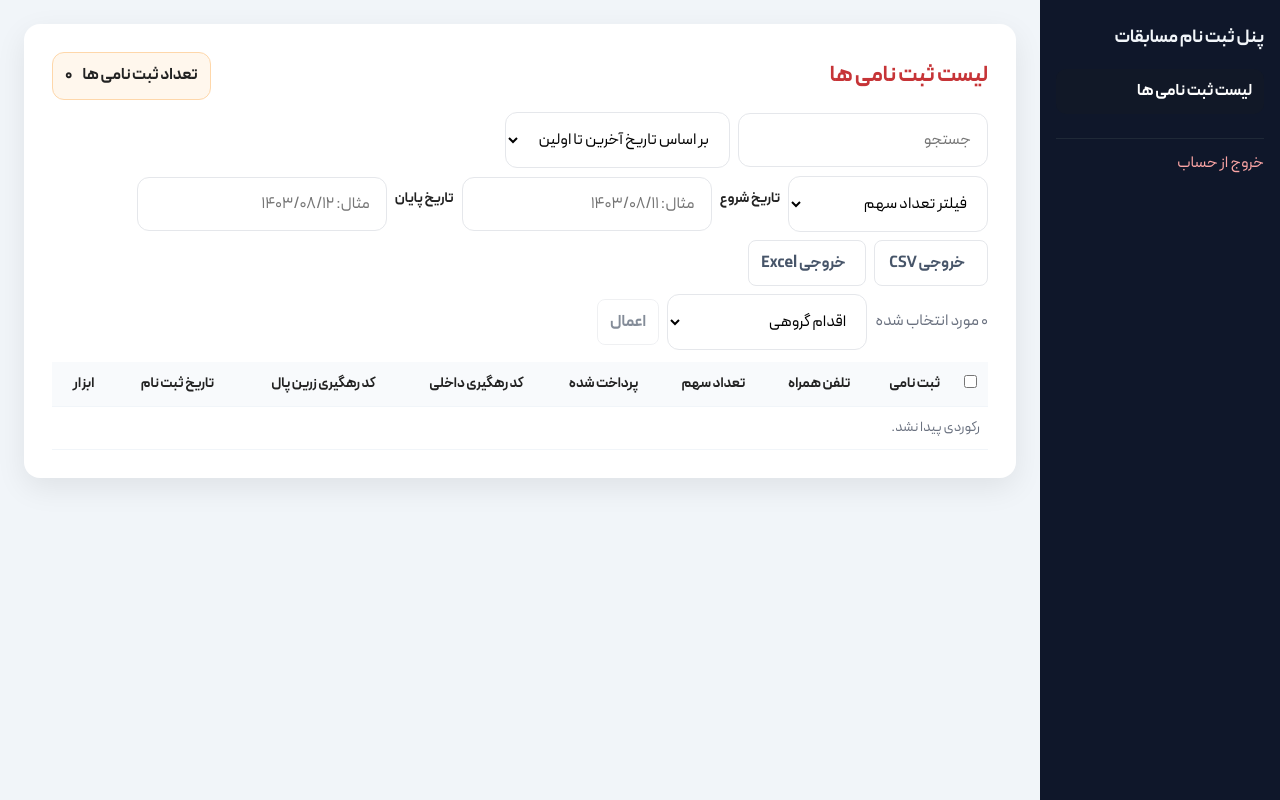
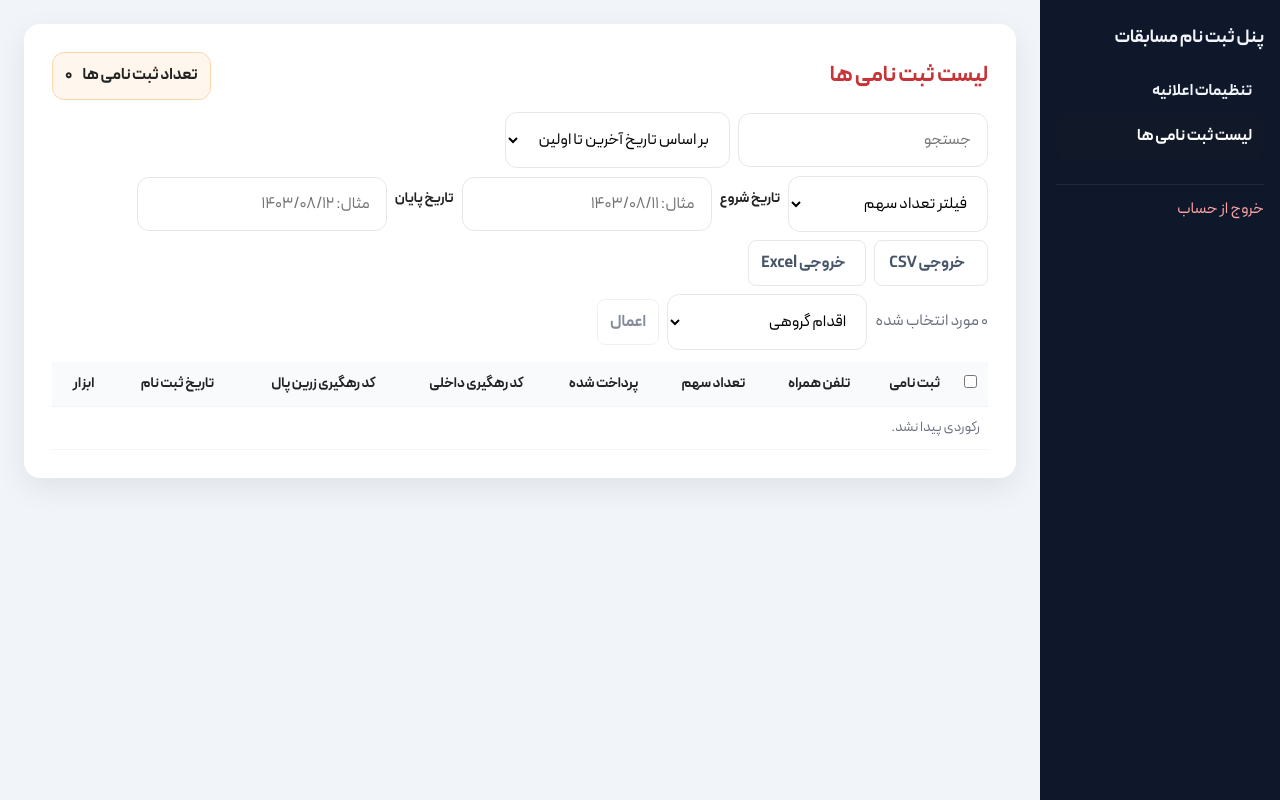
Before and after one commit to iGre4t/Simple-Event-Register-Webpage, a PHP site: page /panel.php in a window 1280 px wide. Run offline with PHP 8.4, Linux system fonts and the light colour scheme; the visitor is signed in with stand-in values (Sample User, id 1); some libraries are stand-ins or nearby versions.

Commit message:
Announce

```diff
--- a/panel.php
+++ b/panel.php
@@ -306,6 +306,7 @@
         <aside class="sidebar">
             <h2 class="side-title">پنل ثبت نام مسابقات</h2>
             <nav class="side-nav">
+                <a href="#notification-settings">تنظیمات اعلانیه</a>
                 <a href="#participants" class="active">لیست ثبت نامی ها</a>
             </nav>
             <div class="side-bottom">
```
